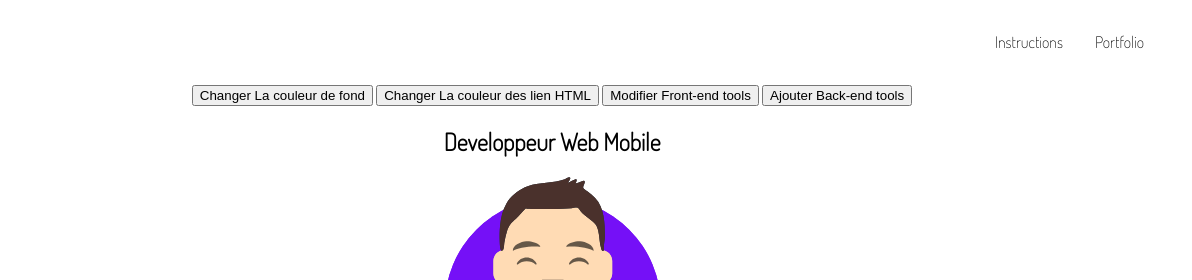
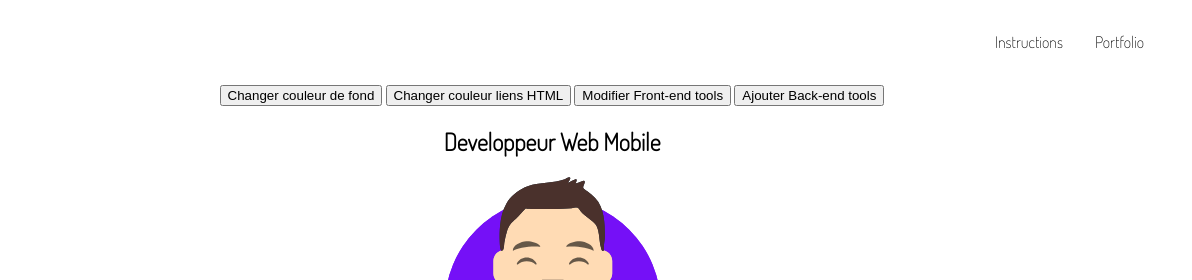
Before and after one commit to PPaillard/checkpoint-html_css_js, a website: page site/portfolio.html in a window 1280 px wide. Shown: the top 280 px of the page, 88-1280 px from the left. Drawn offline with Linux system fonts and the light colour scheme.

Commit message:
Petites retouches...

```diff
--- a/site/portfolio.html
+++ b/site/portfolio.html
@@ -24,8 +24,8 @@
 
     <main>
       <div style="text-align: center">
-        <button id="btnFond">Changer La couleur de fond</button>
-        <button id="btnLiens">Changer La couleur des lien HTML</button>
+        <button id="btnFond">Changer couleur de fond</button>
+        <button id="btnLiens">Changer couleur liens HTML</button>
         <button id="btnFront">Modifier Front-end tools</button>
         <button id="btnBack">Ajouter Back-end tools</button>
       </div>
```
